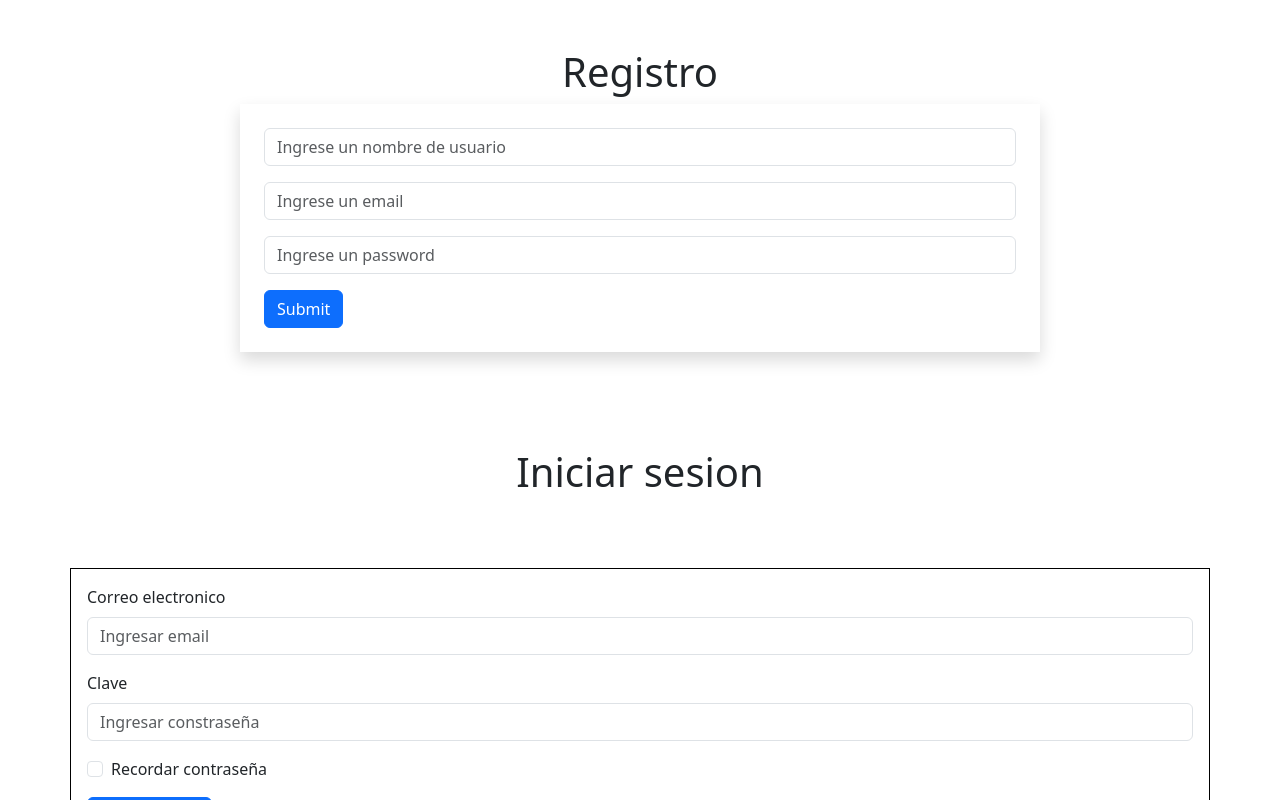
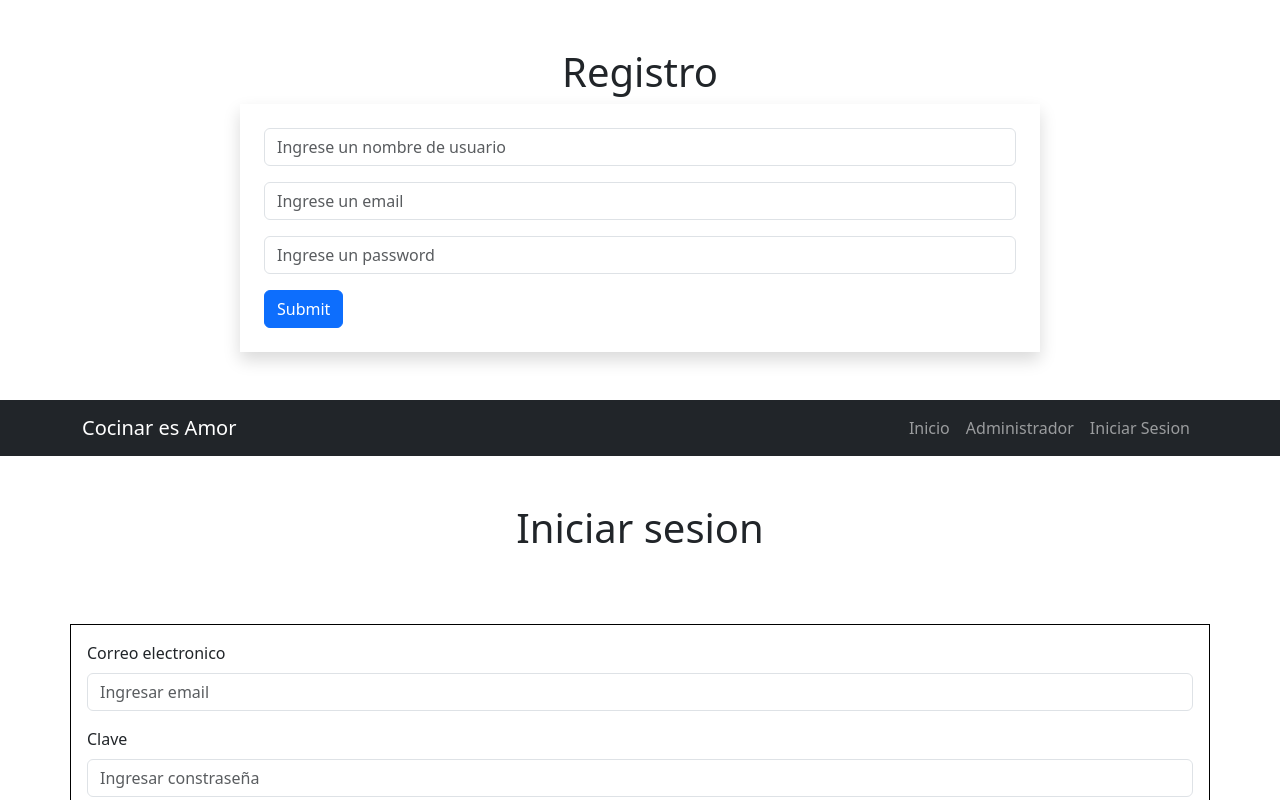
Before and after one commit to yanina-rodriguez-dev/blogRecetas, a React (Vite) app: page / in a window 1280 px wide. Shown: the top 800 px of the page. Built offline with nearby package versions, Linux system fonts and the light colour scheme.

Commit message:
agrego maquetado de navbar

```diff
--- a/src/common/Nav.jsx
+++ b/src/common/Nav.jsx
@@ -1,11 +1,22 @@
 import React from 'react';
+import { Navbar, Container, Nav } from 'react-bootstrap';
 
-const Nav = () => {
-    return (
-        <div>
-
-        </div>
-    );
+const Menu = () => {
+  return (
+    <Navbar bg="dark" variant="dark" expand="lg">
+      <Container>
+        <Navbar.Brand href="#home">Cocinar es Amor</Navbar.Brand>
+        <Navbar.Toggle aria-controls="basic-navbar-nav" />
+        <Navbar.Collapse id="basic-navbar-nav">
+          <Nav className="ms-auto">
+            <Nav.Link href="#home">Inicio</Nav.Link>
+            <Nav.Link href="#features">Administrador</Nav.Link>
+            <Nav.Link href="#pricing">Iniciar Sesion</Nav.Link>
+          </Nav>
+        </Navbar.Collapse>
+      </Container>
+    </Navbar>
+  );
 };
 
-export default Nav;
+export default Menu;
```
